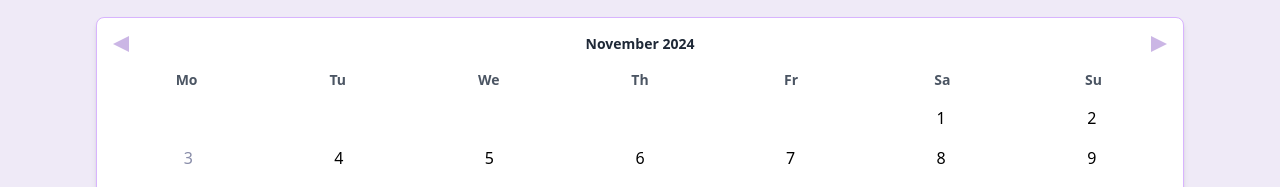
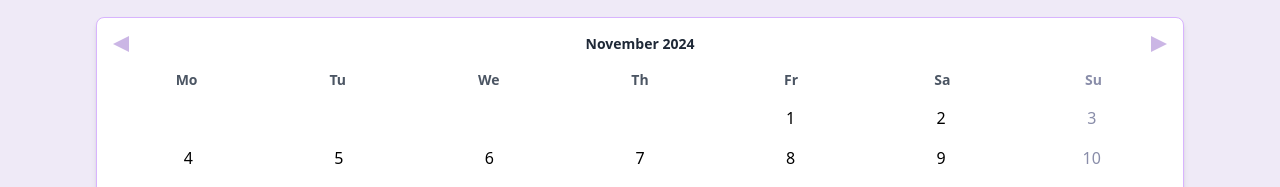
Before and after one commit to DominikaMazur99/RegisterApp, a React (Create React App) app: page / in a window 1280 px wide. Shown: the part 613-800 px from the top of the page. Built offline with nearby package versions, Linux system fonts and the light colour scheme; no server answers.

Commit message:
correction of gray days

```diff
--- a/src/form/CustomDatePicker.tsx
+++ b/src/form/CustomDatePicker.tsx
@@ -24,7 +24,8 @@ const CustomDatePicker: React.FC = () => {
     };
 
     const getStartDayOfMonth = (month: number, year: number) => {
-        return new Date(year, month, 1).getDay();
+        const day = new Date(year, month, 1).getDay();
+        return (day + 6) % 7; // Przesuwa niedzielę (0) na koniec
     };
 
     const handlePrevMonth = () => {
@@ -75,6 +76,7 @@ const CustomDatePicker: React.FC = () => {
             (holiday) =>
                 new Date(holiday.date).toDateString() === date.toDateString()
         );
+
         return date.getDay() === 0 || holiday?.type === "NATIONAL_HOLIDAY";
     };
 
@@ -188,7 +190,7 @@ const CustomDatePicker: React.FC = () => {
                         <Arrow direction="right" />
                     </button>
                     <h2 className="text-sm font-semibold text-gray-800">
-                        {currentMonth.toLocaleString("default", {
+                        {currentMonth.toLocaleString("en-US", {
                             month: "long",
                         })}{" "}
                         {currentMonth.getFullYear()}
@@ -200,14 +202,21 @@ const CustomDatePicker: React.FC = () => {
                         <Arrow direction="left" />
                     </button>
                 </div>
-                {/* Calendar Days */}
                 <div className="grid grid-cols-7 gap-1 text-center text-sm text-gray-600 mb-2">
-                    {["Mo", "Tu", "We", "Th", "Fr", "Sa", "Su"].map((day) => (
-                        <div key={day} className="font-semibold">
-                            {day}
-                        </div>
-                    ))}
+                    {["Mo", "Tu", "We", "Th", "Fr", "Sa", "Su"].map(
+                        (day, index) => (
+                            <div
+                                key={day}
+                                className={`font-semibold ${
+                                    index === 6 ? "text-disabledTextColor" : ""
+                                }`}
+                            >
+                                {day}
+                            </div>
+                        )
+                    )}
                 </div>
+
                 {/* Calendar Body */}
                 <div>{renderCalendar()}</div>
             </div>
```
Also changed, not shown: 1 other file (tests, documents, lock files or other folders).
